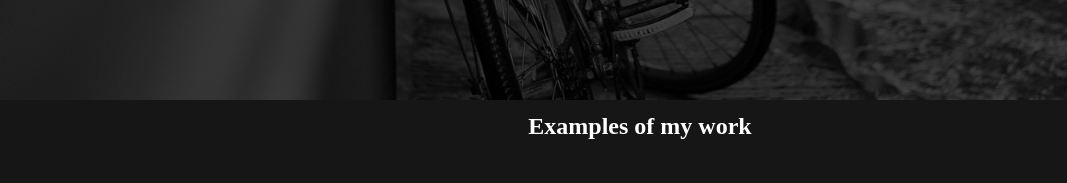
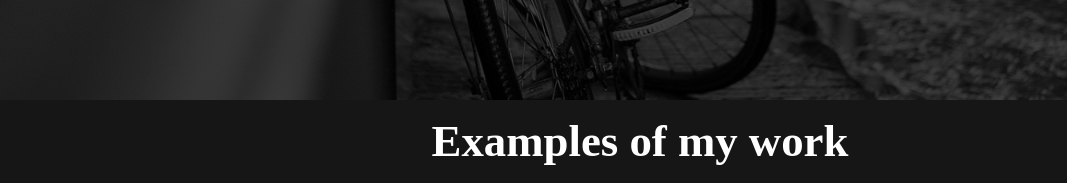
Before and after one commit to joeymelnick/joeymelnick.github.io, a plain HTML site: page index.html in a window 1280 px wide. Shown: the part 700-883 px from the top of the page, 0-1067 px from the left. Drawn offline with Linux system fonts and the light colour scheme.

Commit message:
section title sizing

```diff
--- a/css/main.css
+++ b/css/main.css
@@ -494,7 +494,7 @@ color: #9B8150;
 }
 .section-title h2{
 	margin-bottom: 0px;
-	font-size: 1.5em;
+	font-size: 2.8em;
 }
 
 .portfolio-wrapper{
```
